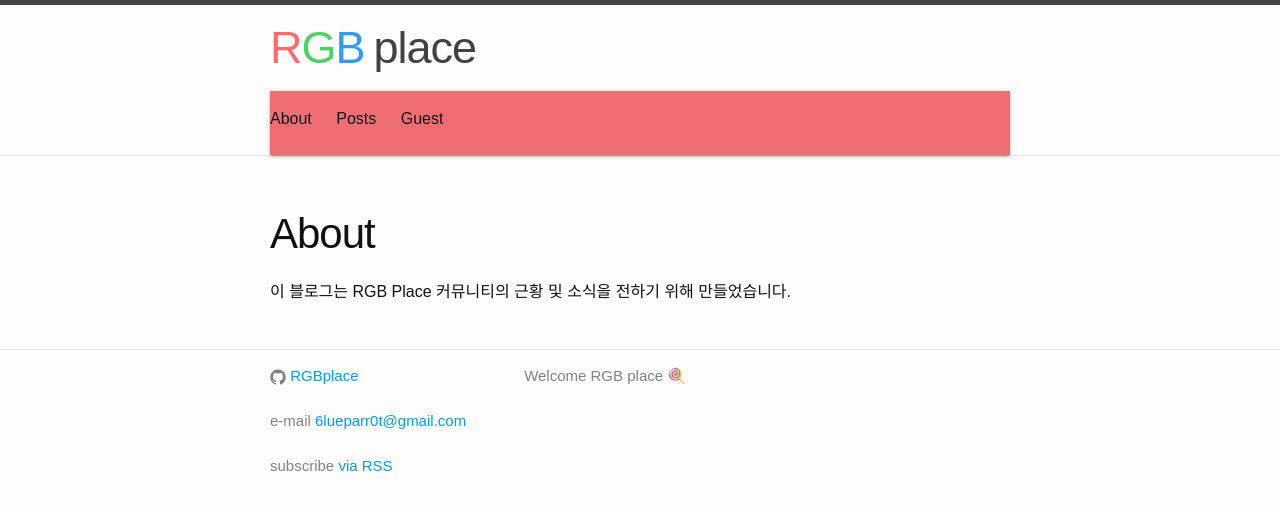
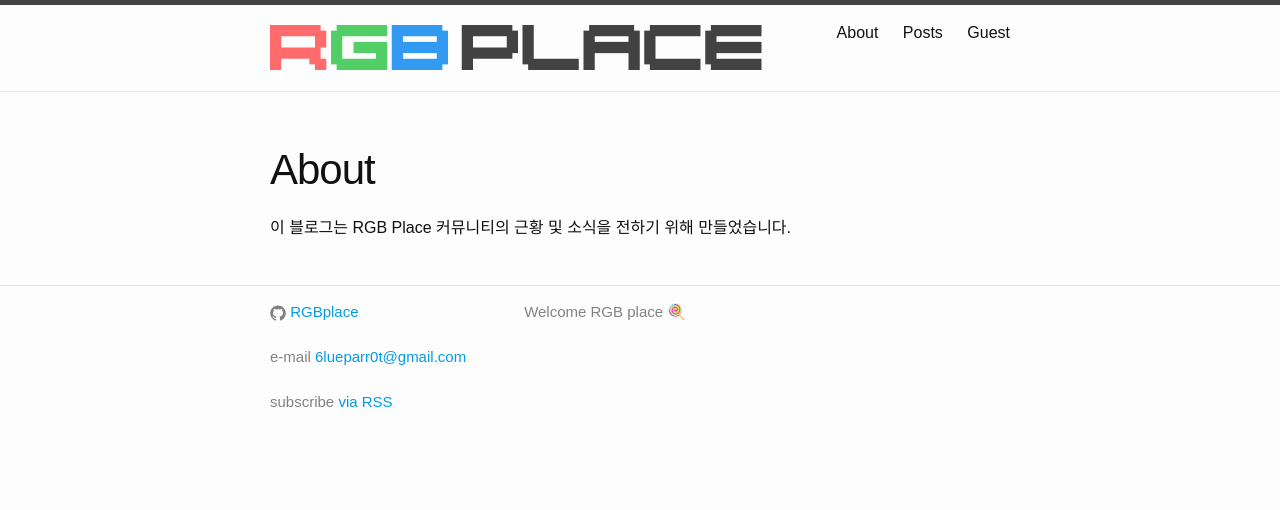
Before and after one commit to 6lueparr0t/about-rgbplace, a Jekyll site: the page built from pages/about.md, in a window 1280 px wide. Shown: the top 510 px of the page. Built offline with Jekyll 4.4.1, drawn with Linux system fonts in a browser that asks for light colours.

Commit message:
auto commit 2018-06-12 22:18:45

```diff
--- a/_includes/header.html
+++ b/_includes/header.html
@@ -4,10 +4,10 @@
 
     <!-- <a class="site-title" href="{{ "/" | relative_url}}">{{ site.title | escape }}</a> -->
     <a id="logo" class="site-title" href="{{ "/" | relative_url}}">
-		<span class='real'>R</span><span class='gains'>G</span><span class='by'>B</span><span class='place'> place</span>
+		<span class='r'>R</span><span class='g'>G</span><span class='b'>B</span><span class='place'>PLACE</span>
 	</a>
 
-    <nav class="site-nav">
+    <div class="site-nav">
       <span class="menu-icon">
         <svg viewBox="0 0 18 15" width="18px" height="15px">
           <path fill="#424242" d="M18,1.484c0,0.82-0.665,1.484-1.484,1.484H1.484C0.665,2.969,0,2.304,0,1.484l0,0C0,0.665,0.665,0,1.484,0 h15.031C17.335,0,18,0.665,18,1.484L18,1.484z"/>
@@ -21,7 +21,7 @@
           <a  class="page-link" href="{{menu.url}}">{{menu.title}}</a>
       {% endfor %}
       </div>
-    </nav>
+    </div>
 
   </div>
 
--- a/_sass/css.scss
+++ b/_sass/css.scss
@@ -45,3 +45,13 @@
   "css/layout",
   "css/syntax-highlighting"
 ;
+
+@font-face {
+    font-family: 'logo';
+    src: url("fonts/04b_20__.ttf");
+}
+
+@font-face {
+    font-family: 'pixel';
+    src: url("fonts/slkscr.ttf");
+}
--- a/_sass/css/_logo.scss
+++ b/_sass/css/_logo.scss
@@ -1,4 +1,5 @@
 #logo {
+	font-family: "logo" !important;
 	font-size:3rem;
 	padding: 1rem 0;
 
@@ -10,7 +11,7 @@
 		color:$oc-gray-9 !important;
 	}
 
-  .real {
+	.r {
 		color:$oc-red-5 !important;
 		position:relative;
 		opacity: 1;
@@ -18,7 +19,7 @@
 		//@include animation('fadeIn 1s linear 0s 1 normal');
 	}
 
-  .gains {
+	.g {
 		color:$oc-green-5 !important;
 		position:relative;
 		opacity: 1;
@@ -26,7 +27,7 @@
 		//@include animation('fadeInDown 1s linear .4s 1 normal');
 	}
 
-  .by {
+	.b {
 		color:$oc-blue-5 !important;
 		position:relative;
 		opacity: 1;
```
Also changed, not shown: assets/fonts/04b_20__.ttf (added), assets/fonts/slkscr.ttf (added), 3 other files. Lines whose indentation alone changed are shown as unchanged.
